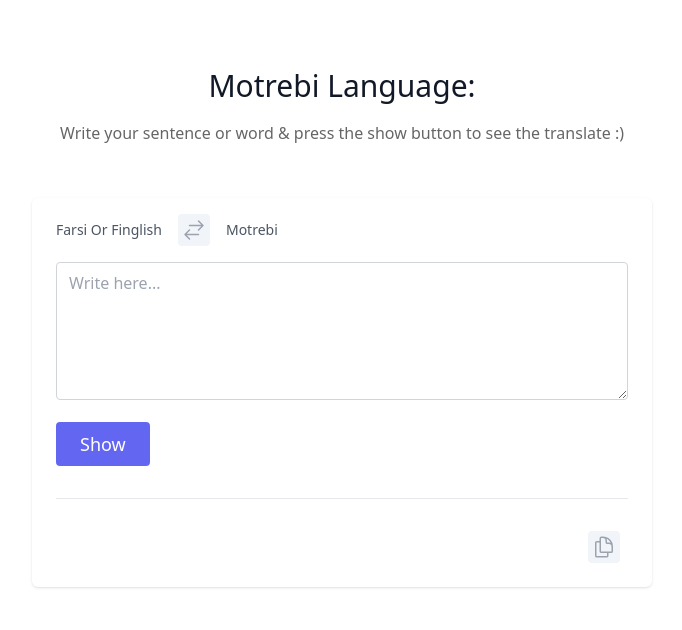
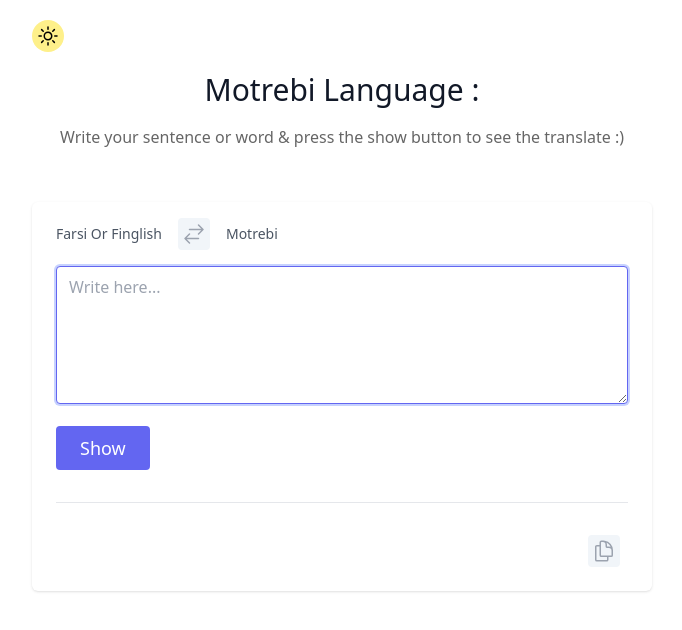
Before and after one commit to Pardis-h/Moterbi-lang, a React (Vite) app: page / in a window 1280 px wide. Shown: the top 630 px of the page, without its empty margins (298-980 px from the left). Built offline with nearby package versions, Linux system fonts and the light colour scheme.

Commit message:
Add Dark Mode

```diff
--- a/src/App.tsx
+++ b/src/App.tsx
@@ -6,6 +6,7 @@ function App() {
   const [newText, setNewText] = useState<string | any>("");
   const [rtlDir, setRtlDir] = useState<boolean>(false);
   const [changeLang, setChangeLang] = useState<boolean>(true);
+  const [isDark, setIsDark] = useState<boolean | any>();
 
   const getText = (e: any) => {
     setText(e.target.value);
@@ -18,9 +19,7 @@ function App() {
   };
 
   const showResult = (e?: any): any => {
-    if (!!e) {
-      e.preventDefault();
-    }
+    if (!!e) e.preventDefault();
     const vowlesEn: string[] = [
       "a",
       "A",
@@ -41,6 +40,7 @@ function App() {
     if (words[words.length - 1] == "") {
       words = words.filter((item) => item !== "");
     }
+
     words.map((item: string | string[] | any) => {
       let newFirstWord: string = item[0];
       let resultItem: string[] | any = item.toLowerCase().split("");
@@ -180,35 +180,82 @@ function App() {
 
   useEffect(() => {
     showResult();
+    const darkLocal = localStorage.getItem("darkMode");
+    if (darkLocal) {
+      setIsDark(JSON.parse(darkLocal));
+    } else {
+      setIsDark(false);
+    }
   }, []);
 
+  const darkModeSave = () => {
+    setIsDark(!isDark);
+    localStorage.setItem("darkMode", JSON.stringify(!isDark));
+  };
   return (
     <>
-      <section className="container mx-auto">
-        <div className=" p-5 flex flex-col gap-5 justify-center items-center mt-12">
+      <section className={isDark ? "dark" : ""}>
+        <div className="dark:bg-slate-800 min-h-screen">
+          <div className="container mx-auto p-5 flex flex-col gap-5 justify-center items-center">
+            <div
+              className="flex items-start w-full lg:w-6/12 hover:cursor-pointer"
+              onClick={darkModeSave}
+            >
+              {isDark ? (
+                <svg
+                  xmlns="http://www.w3.org/2000/svg"
+                  fill="none"
+                  viewBox="0 0 24 24"
+                  strokeWidth={1.5}
+                  stroke="currentColor"
+                  className="w-8 h-8 bg-slate-500 text-white p-1 rounded-full"
+                >
+                  <path
+                    strokeLinecap="round"
+                    strokeLinejoin="round"
+                    d="M21.752 15.002A9.718 9.718 0 0118 15.75c-5.385 0-9.75-4.365-9.75-9.75 0-1.33.266-2.597.748-3.752A9.753 9.753 0 003 11.25C3 16.635 7.365 21 12.75 21a9.753 9.753 0 009.002-5.998z"
+                  />
+                </svg>
+              ) : (
+                <svg
+                  xmlns="http://www.w3.org/2000/svg"
+                  fill="none"
+                  viewBox="0 0 24 24"
+                  strokeWidth={1.5}
+                  stroke="currentColor"
+                  className="w-8 h-8 bg-yellow-200 p-1 rounded-full"
+                >
+                  <path
+                    strokeLinecap="round"
+                    strokeLinejoin="round"
+                    d="M12 3v2.25m6.364.386l-1.591 1.591M21 12h-2.25m-.386 6.364l-1.591-1.591M12 18.75V21m-4.773-4.227l-1.591 1.591M5.25 12H3m4.227-4.773L5.636 5.636M15.75 12a3.75 3.75 0 11-7.5 0 3.75 3.75 0 017.5 0z"
+                  />
+                </svg>
+              )}
+            </div>
             <div className="flex flex-col text-center w-full mb-8 ">
-            <h1 className="sm:text-3xl text-2xl font-medium title-font mb-4 text-gray-900">
-              Motrebi Language:
+              <h1 className="sm:text-3xl text-2xl font-medium title-font mb-4 text-gray-900 dark:text-slate-200">
+                Motrebi Language :
               </h1>
-            <p className="lg:w-2/3 mx-auto leading-relaxed text-base opacity-60">
+              <p className="lg:w-2/3 mx-auto leading-relaxed text-base opacity-60 dark:text-slate-300">
                 Write your sentence or word & press the show button to see the
                 translate :)
               </p>
             </div>
             <form
-            className="mb-10 w-full lg:w-6/12 rounded-md shadow px-6 py-4"
+              className="mb-10 w-full lg:w-6/12 rounded-md shadow dark:shadow-sm dark:shadow-slate-700 dark:bg-slate-700 px-6 py-4"
               action=""
               onSubmit={showResult}
             >
               <div className="mb-4 flex items-center">
-              <span className="leading-7 text-sm text-gray-600">
+                <span className="leading-7 text-sm text-gray-600 dark:text-slate-400">
                   {changeLang ? "Farsi Or Finglish" : "Motrebi"}
                 </span>
                 <span
                   onClick={() => {
                     setChangeLang(!changeLang);
                   }}
-                className="text-gray-400 text-sm relative group mx-4 p-1 rounded bg-slate-100 focus:outline-none hover:cursor-pointer"
+                  className="text-gray-400 dark:text-slate-400 text-sm relative group mx-4 p-1 rounded bg-slate-100 dark:bg-slate-600 focus:outline-none hover:cursor-pointer"
                 >
                   <svg
                     xmlns="http://www.w3.org/2000/svg"
@@ -216,7 +263,7 @@ function App() {
                     viewBox="0 0 24 24"
                     strokeWidth={1.5}
                     stroke="currentColor"
-                  className="w-6 h-6 group-hover:text-slate-600"
+                    className="w-6 h-6 group-hover:text-slate-600 dark:group-hover:text-slate-200"
                   >
                     <path
                       strokeLinecap="round"
@@ -225,7 +272,7 @@ function App() {
                     />
                   </svg>
                 </span>
-              <span className="leading-7 text-sm text-gray-600">
+                <span className="leading-7 text-sm text-gray-600 dark:text-slate-400">
                   {changeLang ? "Motrebi" : "Farsi Or Finglish"}
                 </span>
               </div>
@@ -239,6 +286,7 @@ function App() {
                   value={text}
                   placeholder="Write here..."
                   onChange={getText}
+                  autoFocus
                   onKeyDown={(e) => {
                     if (e.key === "Enter") {
                       e.preventDefault();
@@ -246,16 +294,16 @@ function App() {
                     }
                   }}
                   style={rtlDir ? { direction: "rtl" } : {}}
-                className="w-full bg-white rounded border border-gray-300 focus:border-indigo-500 focus:ring-2 focus:ring-indigo-200 text-base outline-none text-gray-700 py-1 px-3 leading-8 transition-colors duration-200 ease-in-out"
+                  className="w-full bg-white dark:bg-slate-500 rounded border border-gray-300 dark:border-slate-400  focus:border-indigo-500 dark:focus:border-indigo-700 focus:ring-2 focus:ring-indigo-200 dark:focus:ring-slate-500 text-base outline-none text-gray-700 dark:text-slate-200 py-1 px-3 leading-8 transition-colors duration-200 ease-in-out"
                 />
               </div>
-            <button className="text-white bg-indigo-500 border-0 py-2 px-6 focus:outline-none hover:bg-indigo-600 rounded text-lg">
+              <button className="text-white bg-indigo-500 dark:bg-indigo-600 border-0 py-2 px-6 focus:outline-none hover:bg-indigo-600 dark:hover:bg-indigo-700 rounded text-lg">
                 Show
               </button>
-            <div className="p-2 w-full pt-8 mt-8 border-t border-gray-200 flex justify-between items-center">
-              <p>{newText}</p>
+              <div className="p-2 w-full pt-8 mt-8 border-t border-gray-200 dark:border-slate-400 flex justify-between items-center">
+                <p className="dark:text-slate-200">{newText}</p>
                 <button
-                className="text-gray-400 text-sm relative group p-1 rounded bg-slate-100 focus:outline-none "
+                  className="text-gray-400 text-sm relative group p-1 rounded bg-slate-100 dark:bg-slate-600 focus:outline-none "
                   onClick={() => navigator.clipboard.writeText(newText)}
                 >
                   <span className="absolute -top-6 left-0 opacity-0 group-hover:opacity-100 ease-in-out duration-300">
@@ -267,7 +315,7 @@ function App() {
                     viewBox="0 0 24 24"
                     strokeWidth={1.5}
                     stroke="currentColor"
-                  className="w-6 h-6 group-hover:text-slate-600"
+                    className="w-6 h-6 group-hover:text-slate-600 dark:group-hover:text-slate-200"
                   >
                     <path
                       strokeLinecap="round"
@@ -279,6 +327,7 @@ function App() {
               </div>
             </form>
           </div>
+        </div>
       </section>
     </>
   );
--- a/tailwind.config.js
+++ b/tailwind.config.js
@@ -5,4 +5,5 @@ export default {
     extend: {},
   },
   plugins: [],
+  darkMode: 'class'
 }
```
Lines whose indentation alone changed are shown as unchanged.
